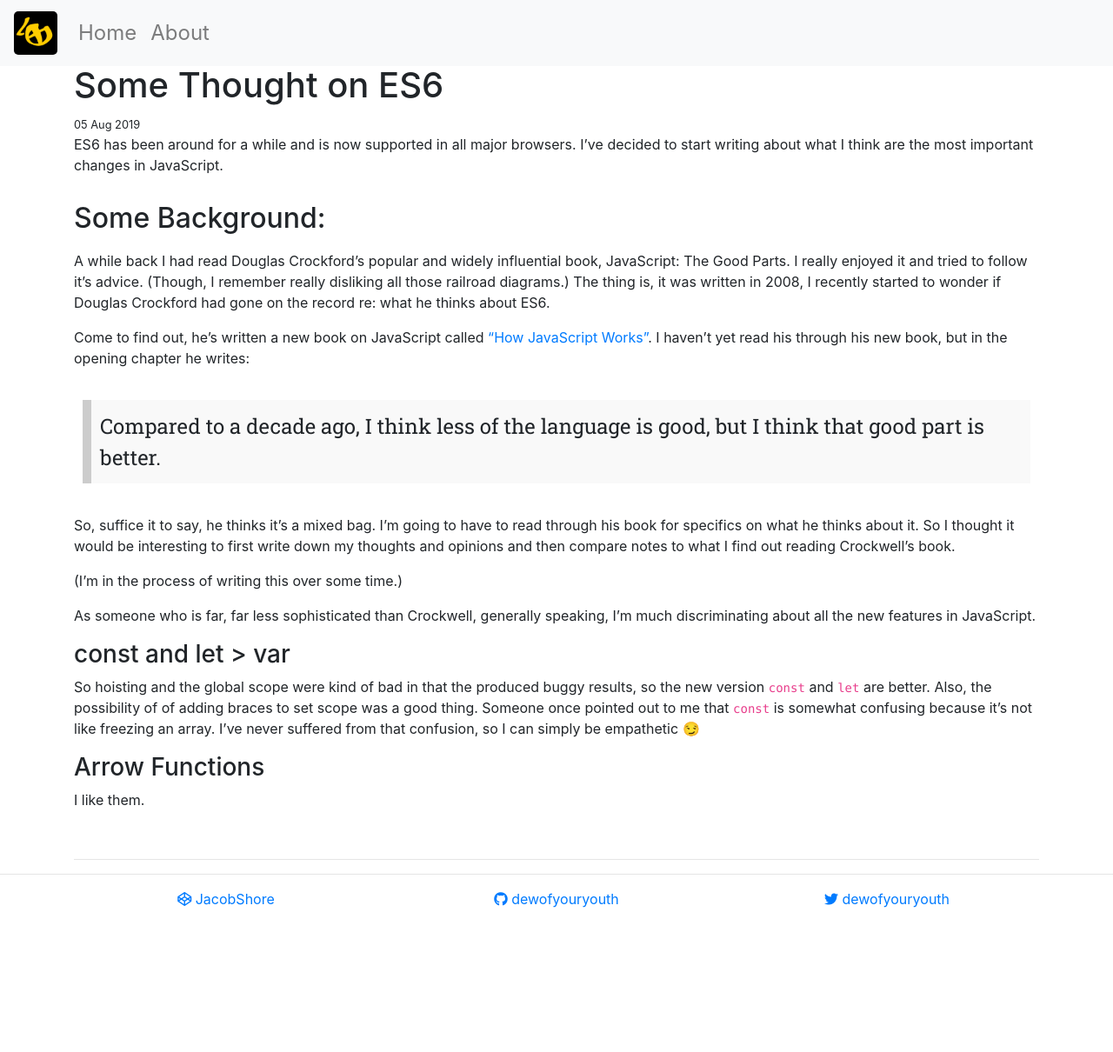
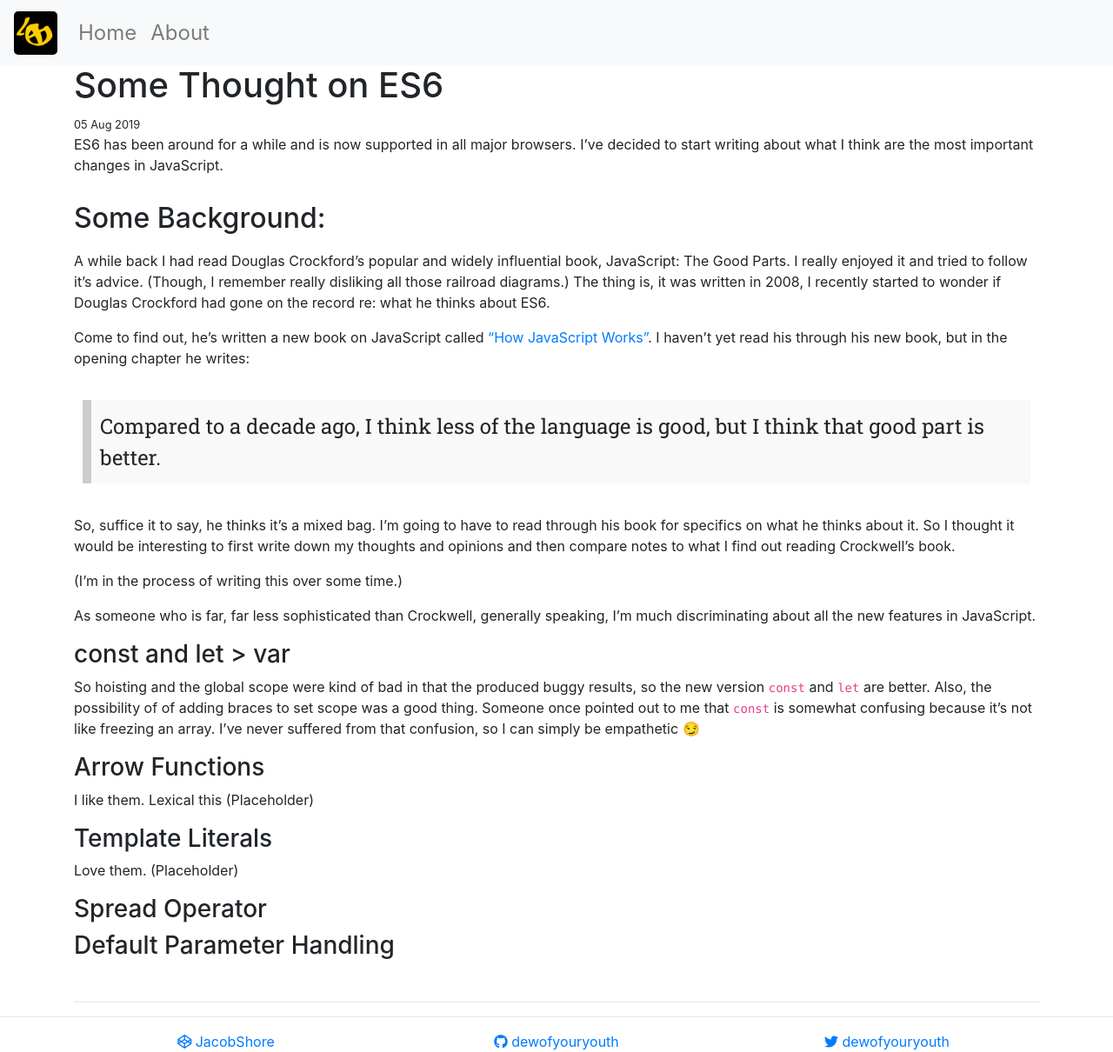
Before and after one commit to DewofyourYouth/DewofyourYouth.github.io, a Jekyll site: the page built from _posts/2019-08-05-basic-ecmanext.md, in a window 1280 px wide and 1210 px high. Shown: the whole window at 87% size. Built offline with Jekyll 4.4.1, drawn with Linux system fonts in a browser that asks for light colours; nearby versions of some CDN libraries; comment, search, counter and statistics services are not loaded.

Commit message:
some stuff

```diff
--- a/_posts/2019-08-05-basic-ecmanext.md
+++ b/_posts/2019-08-05-basic-ecmanext.md
@@ -27,4 +27,12 @@ So hoisting and the global scope were kind of bad in that the produced buggy res
 
 ### Arrow Functions
 
-I like them.
+I like them. Lexical this (Placeholder)
+
+### Template Literals
+
+Love them. (Placeholder)
+
+### Spread Operator
+
+### Default Parameter Handling
```
